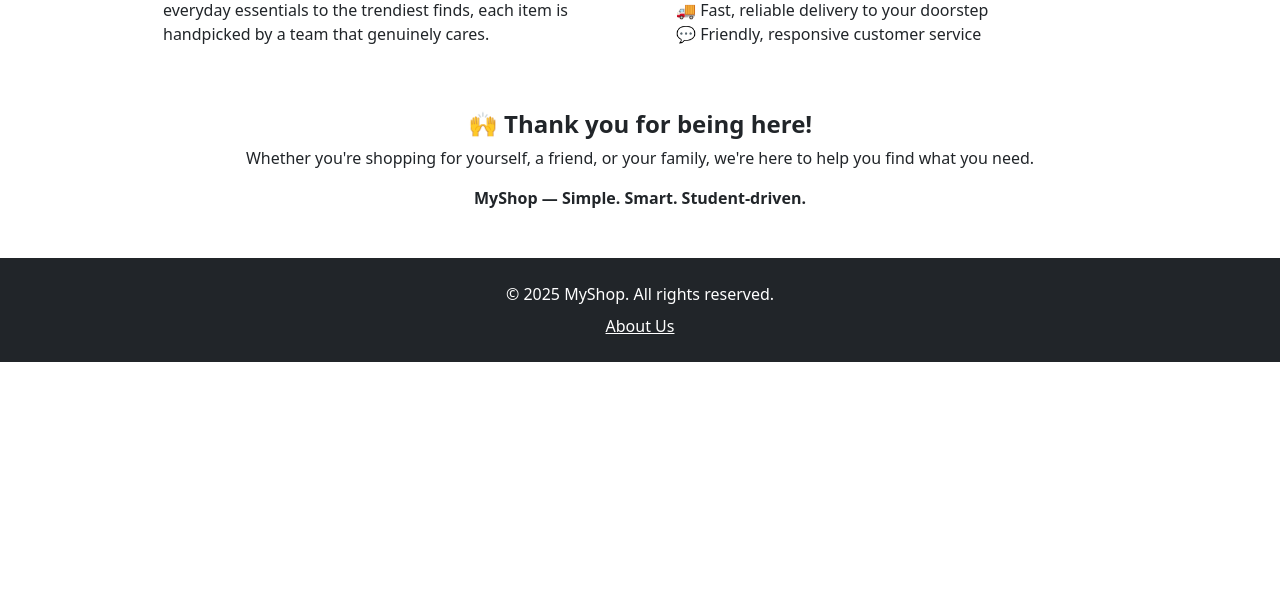
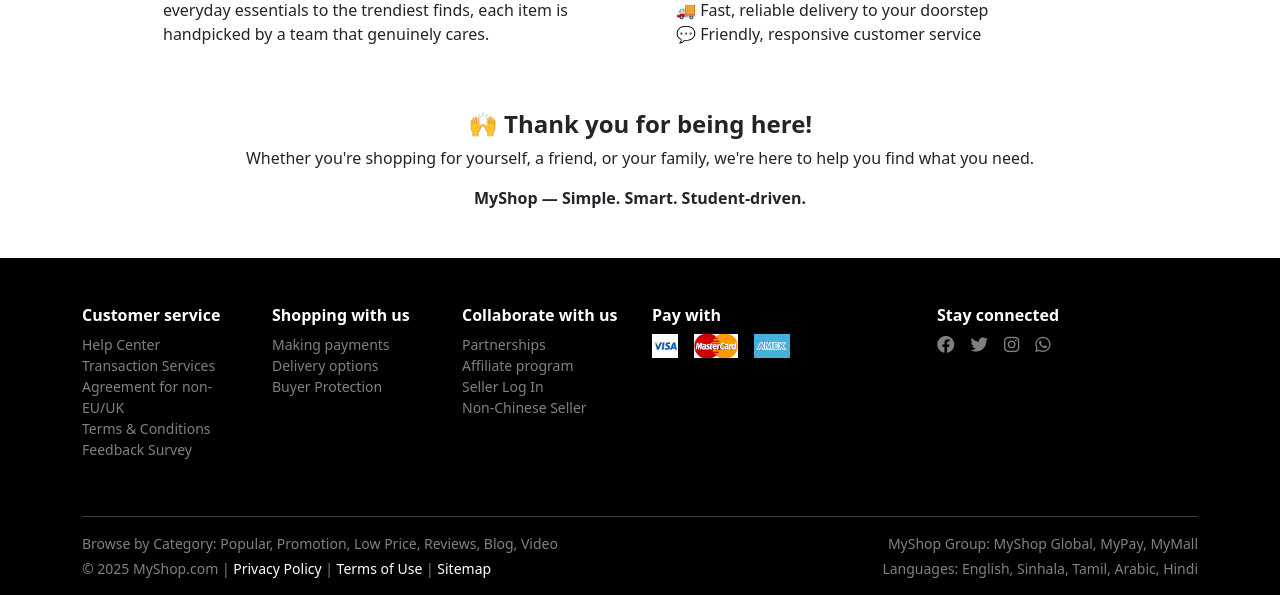
Before and after one commit to Thanurdha/ecommerce-MyShop, a Django app: page /about/ in a window 1280 px wide. Shown: the part 360-955 px from the top of the page. Before the commit the page ends 722 px from the top, so only its background shows below. Run offline with Django 5.2, Linux system fonts and the light colour scheme.

Commit message:
new bottom

```diff
--- a/store/templates/store/base.html
+++ b/store/templates/store/base.html
@@ -165,13 +165,90 @@
   {% block content %}{% endblock %}
 </div>
 
-<!-- Footer -->
-<footer class="bg-dark text-white text-center py-4 mt-5">
-  <p class="mb-1">&copy; 2025 MyShop. All rights reserved.</p>
-  <div class="mt-2">
-    <a href="{% url 'about' %}" class="text-white text-decoration-underline">About Us</a>
+<!-- Footer Section -->
+<footer class="bg-black text-white pt-5 pb-3 mt-5">
+  <div class="container">
+    <div class="row text-start small">
+
+      <!-- Customer Service -->
+      <div class="col-md-2 mb-4">
+        <h6 class="fw-bold text-white">Customer service</h6>
+        <ul class="list-unstyled">
+          <li><a href="#" class="text-white-50 text-decoration-none">Help Center</a></li>
+          <li><a href="#" class="text-white-50 text-decoration-none">Transaction Services</a></li>
+          <li><a href="#" class="text-white-50 text-decoration-none">Agreement for non-EU/UK</a></li>
+          <li><a href="#" class="text-white-50 text-decoration-none">Terms & Conditions</a></li>
+          <li><a href="#" class="text-white-50 text-decoration-none">Feedback Survey</a></li>
+        </ul>
+      </div>
+
+      <!-- Shopping -->
+      <div class="col-md-2 mb-4">
+        <h6 class="fw-bold text-white">Shopping with us</h6>
+        <ul class="list-unstyled">
+          <li><a href="#" class="text-white-50 text-decoration-none">Making payments</a></li>
+          <li><a href="#" class="text-white-50 text-decoration-none">Delivery options</a></li>
+          <li><a href="#" class="text-white-50 text-decoration-none">Buyer Protection</a></li>
+        </ul>
+      </div>
+
+      <!-- Collaborate -->
+      <div class="col-md-2 mb-4">
+        <h6 class="fw-bold text-white">Collaborate with us</h6>
+        <ul class="list-unstyled">
+          <li><a href="#" class="text-white-50 text-decoration-none">Partnerships</a></li>
+          <li><a href="#" class="text-white-50 text-decoration-none">Affiliate program</a></li>
+          <li><a href="#" class="text-white-50 text-decoration-none">Seller Log In</a></li>
+          <li><a href="#" class="text-white-50 text-decoration-none">Non-Chinese Seller</a></li>
+        </ul>
+      </div>
+
+      <!-- Payment -->
+      <div class="col-md-3 mb-4">
+        <h6 class="fw-bold text-white">Pay with</h6>
+        <div class="d-flex gap-3 mt-2">
+          <img src="{% static 'store/images/pay/visa.png' %}" height="24" alt="Visa">
+          <img src="{% static 'store/images/pay/mastercard.png' %}" height="24" alt="Mastercard">
+          <img src="{% static 'store/images/pay/amex.png' %}" height="24" alt="Amex">
+        </div>
+      </div>
+
+      <!-- Social Media -->
+      <div class="col-md-3 mb-4">
+        <h6 class="fw-bold text-white">Stay connected</h6>
+        <div class="d-flex gap-3 mt-2">
+          <a href="#"><i class="fab fa-facebook fa-lg text-white-50"></i></a>
+          <a href="#"><i class="fab fa-twitter fa-lg text-white-50"></i></a>
+          <a href="#"><i class="fab fa-instagram fa-lg text-white-50"></i></a>
+          <a href="#"><i class="fab fa-whatsapp fa-lg text-white-50"></i></a>
+        </div>
+      </div>
+
+    </div>
+
+    <!-- Divider -->
+    <hr class="border-gray">
+
+    <!-- Bottom Row -->
+    <div class="row small">
+      <div class="col-md-6">
+        <p class="mb-1 text-white-50">
+          Browse by Category: Popular, Promotion, Low Price, Reviews, Blog, Video
+        </p>
+        <p class="mb-0 text-white-50">
+          &copy; 2025 MyShop.com | <a href="#" class="text-white text-decoration-none">Privacy Policy</a> |
+          <a href="#" class="text-white text-decoration-none">Terms of Use</a> |
+          <a href="#" class="text-white text-decoration-none">Sitemap</a>
+        </p>
+      </div>
+      <div class="col-md-6 text-md-end">
+        <p class="mb-1 text-white-50">MyShop Group: MyShop Global, MyPay, MyMall</p>
+        <p class="mb-0 text-white-50">Languages: English, Sinhala, Tamil, Arabic, Hindi</p>
+      </div>
+    </div>
   </div>
 </footer>
+
 
 <script src="https://cdn.jsdelivr.net/npm/bootstrap@5.3.0/dist/js/bootstrap.bundle.min.js"></script>
 </body>
```
Also changed, not shown: store/static/store/images/pay/amex.png (added), store/static/store/images/pay/mastercard.png (added), store/static/store/images/pay/visa.png (added).
